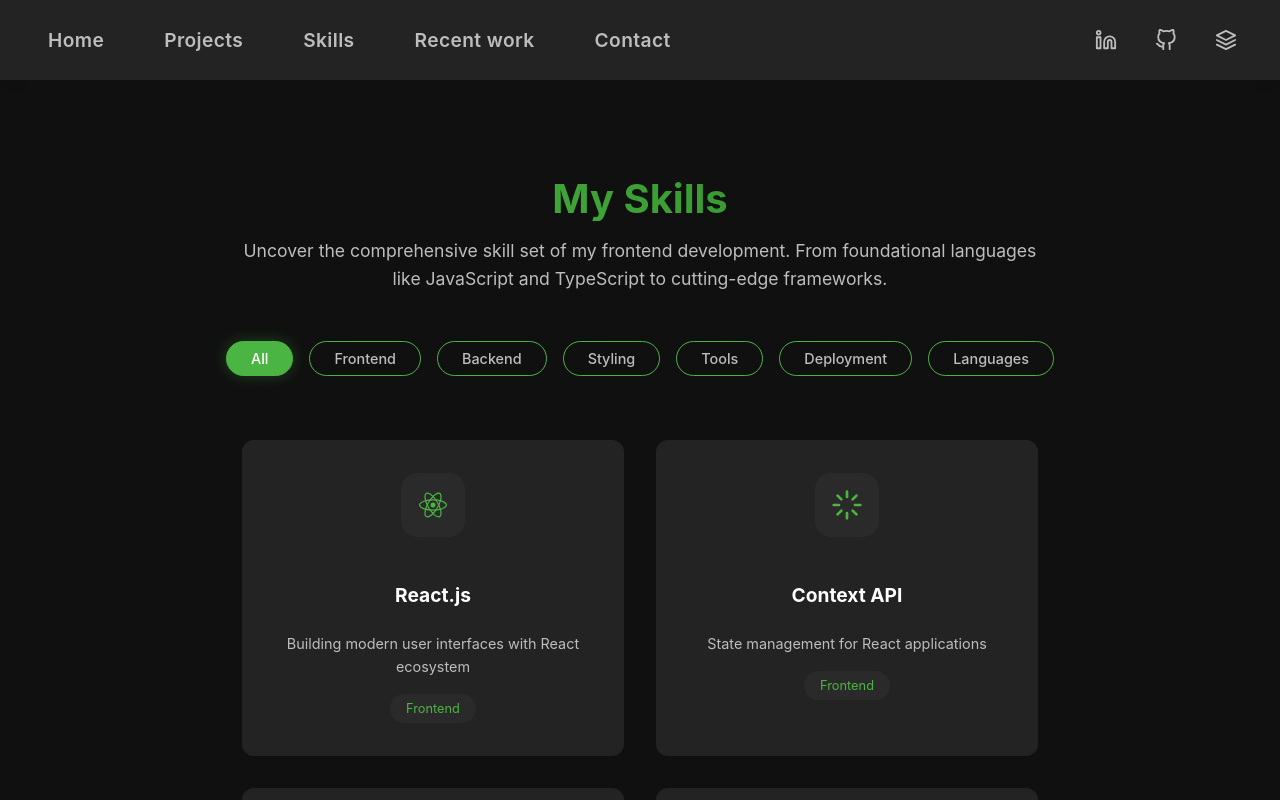
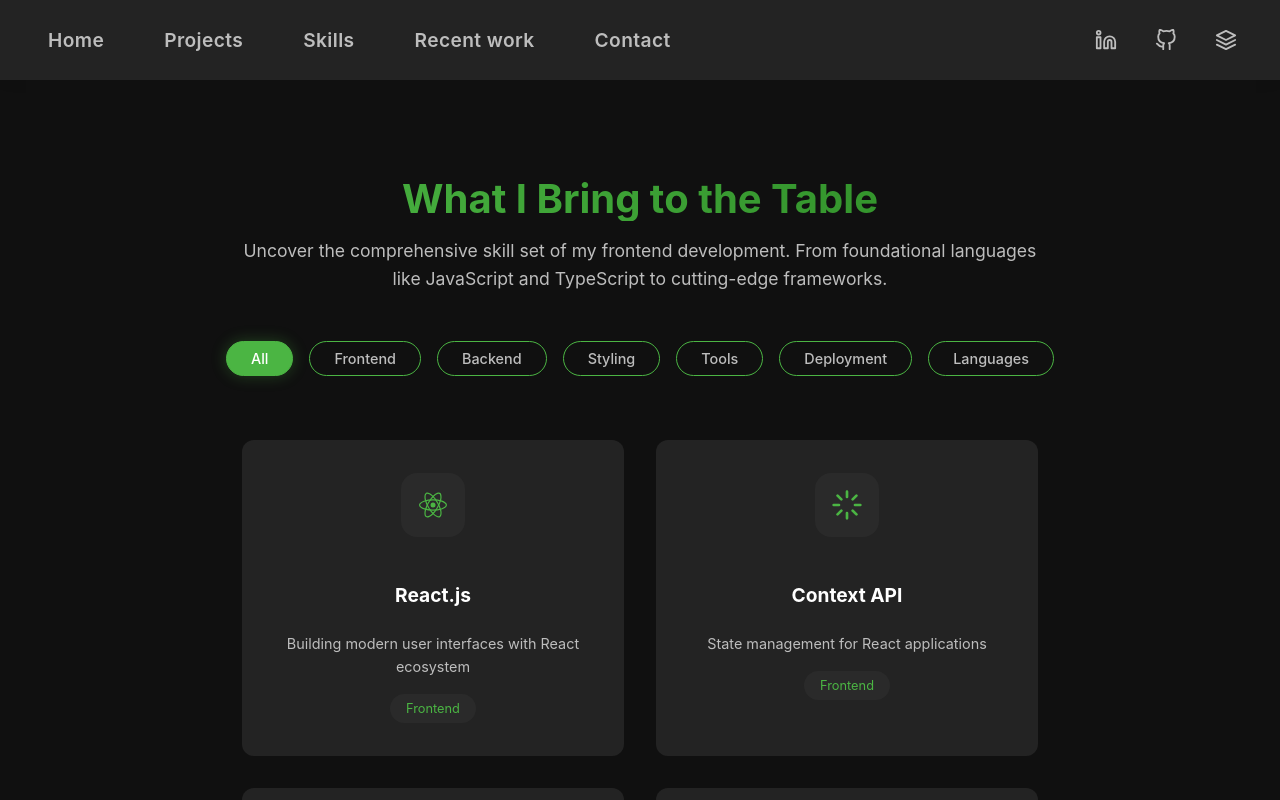
Before and after one commit to AbhirupRoy27/Portfolio, a React (Vite) app: page / in a window 1280 px wide. Both pictures are taken after a click on the link "Skills". Shown: the top 800 px of the page. Built offline with nearby package versions, Linux system fonts and the light colour scheme.

Commit message:
update to skills

```diff
--- a/src/components/Skills.jsx
+++ b/src/components/Skills.jsx
@@ -136,7 +136,7 @@
 
   return (
     <section className="skills-section">
-      <h1 className="skills-title">My Skills</h1>
+      <h1 className="skills-title">What I Bring to the Table</h1>
       <p className="skills-subtitle">
         Uncover the comprehensive skill set of my frontend development. From
         foundational languages like JavaScript and TypeScript to cutting-edge frameworks.
```
